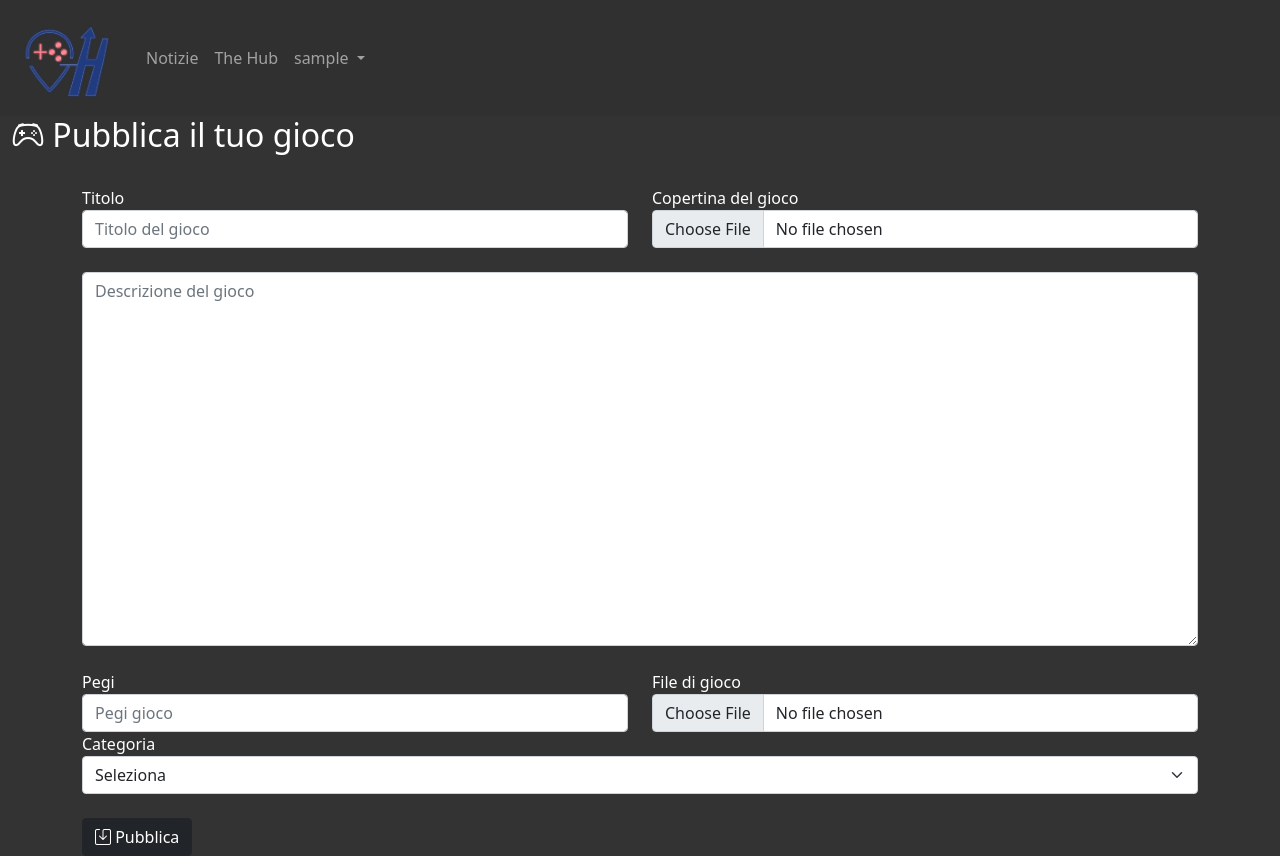
After one commit to dave21967/VideoGamesHub, a Django app: page /thehub/panel/add-game in a window 1280 px wide. The commit adds this page. Run offline with Django 4.2, Linux system fonts and the light colour scheme; the visitor is signed in with stand-in values (Sample User, id 1); data that the repository does not hold is empty; some libraries are stand-ins or nearby versions.

Commit message:
sviluppo aggiunta gioco devpanel

```diff
--- a/thehub/urls.py
+++ b/thehub/urls.py
@@ -4,4 +4,7 @@ from . import views
 urlpatterns = [
     path('', views.index),
     path('/panel', views.dev_panel),
+    path('/panel/add-game', views.dev_panel_add_game),
+    path('/game/<game>', views.view_game),
+    path('/game/<game>/download', views.download_game),
 ]
--- a/thehub/views.py
+++ b/thehub/views.py
@@ -1,3 +1,4 @@
+from django.http import FileResponse
 from django.shortcuts import render, redirect
 from .models import *
 
@@ -8,6 +9,27 @@ def index(request):
         games = Game.objects.all()
     return render(request, "thehub/index.html", {"games": games})
 
+def view_game(request, game):
+    g = Game.objects.filter(id=game).first()
+    return render(request, "thehub/viewgame.html", {"game": g})
+
+def dev_panel_add_game(request):
+    if request.user.is_authenticated:
+        if request.method == 'GET':
+            cats = GameCathegory.objects.all()
+            return render(request, "thehub/addgame.html", {"categories": cats})
+        else:
+            cath = GameCathegory.objects.filter(title=request.POST["cathegory"]).first()
+            g = Game(title=request.POST["title"], cover=request.FILES["cover"], description=request.POST["desc"], files=request.FILES["gamefiles"], pegi=request.POST["pegi"], cathergory=cath, developer=request.user)
+            g.save()
+            return redirect("/thehub/panel")
+    else:
+        return redirect("/login")
+
+def download_game(request, game):
+    g = Game.objects.filter(id=game).first()
+    return FileResponse(open(g.files.path, "rb"), as_attachment=True)
+
 def dev_panel(request):
     if request.user.is_authenticated:
         games = Game.objects.filter(developer=request.user).all()
--- a/vgh/static/css/style.css
+++ b/vgh/static/css/style.css
@@ -31,6 +31,12 @@ body {
     margin-left: 40%;
 }
 
+#game-cover {
+    width: 500px;
+    height: 300px;
+    margin-left: 30%;
+}
+
 .game-cover {
     width: 200px;
 }
@@ -49,6 +55,12 @@ body {
         width: 100%;
     }
 
+    #game-cover {
+        width: 300px;
+        height: 200px;
+        margin-left: 5%;
+    }
+
     #cover {
         width: 300px;
         margin-left: 6%;
--- /dev/null
+++ b/vgh/templates/thehub/addgame.html
@@ -0,0 +1,63 @@
+{% extends "base.html" %}
+
+{% block content %}
+<div class="container-fluid">
+    <h2>
+        <i class="bi bi-controller"></i>
+        Pubblica il tuo gioco
+    </h2>
+    <br>
+    <div class="container">
+        <form action="" method="POST">
+            {% csrf_token %}
+            <div class="row">
+                <div class="col">
+                    <label>Titolo</label>
+                    <input type="text" placeholder="Titolo del gioco" class="form-control" name="title">
+                </div>
+                <div class="col">
+                    <label>Copertina del gioco</label>
+                    <input type="file" class="form-control" name="cover">
+                </div>
+            </div>
+            <br>
+            <div class="row">
+                <div class="col">
+                    <textarea name="desc" rows="15" placeholder="Descrizione del gioco" class="form-control"></textarea>
+                </div>
+            </div>
+            <br>
+            <div class="row">
+                <div class="col">
+                    <label>Pegi</label>
+                    <input type="number" name="pegi" class="form-control" placeholder="Pegi gioco">
+                </div>
+                <div class="col">
+                    <label>File di gioco</label>
+                    <input type="file" name="gamefiles" class="form-control">
+                </div>
+            </div>
+            <div class="row">
+                <div class="col">
+                    <label>Categoria</label>
+                    <select name="cathegory" class="form-select">
+                        <option value="">Seleziona</option>
+                        {% for c in categories %}
+                            <option value="{{c.title}}">{{c.title}}</option>
+                        {% endfor %}
+                    </select>
+                </div>
+            </div>
+            <br>
+            <div class="row">
+                <div class="col">
+                    <button class="btn btn-dark" type="submit">
+                        <i class="bi bi-save"></i>
+                        Pubblica
+                    </button>
+                </div>
+            </div>
+        </form>
+    </div>
+</div>
+{% endblock %}
--- a/vgh/templates/thehub/index.html
+++ b/vgh/templates/thehub/index.html
@@ -27,7 +27,7 @@
                         <p>
                             {{g.description}}
                         </p>
-                        <a role="button" class="btn btn-dark" href="#">Visualizza</a>
+                        <a role="button" class="btn btn-dark" href="/thehub/game/{{g.id}}">Visualizza</a>
                     </div>
                 </div>
             {% endfor %}
```
Also changed, not shown: vgh/templates/thehub/devpanel.html (+15 -4 lines), vgh/templates/thehub/viewgame.html (added, +25 -0 lines).
